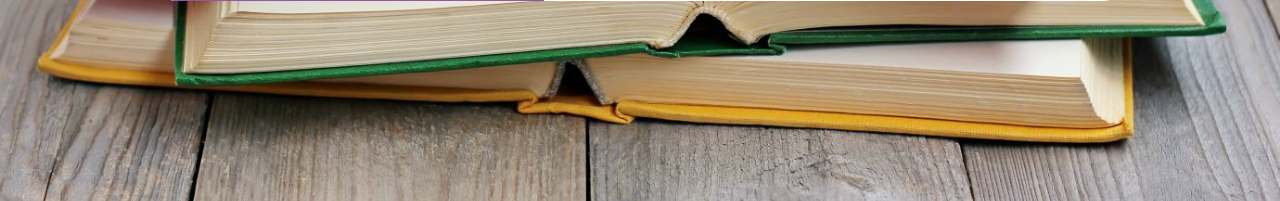
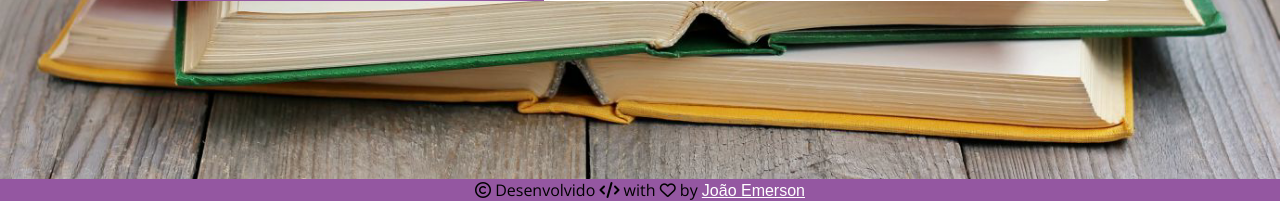
Before and after one commit to joaoemersonufc/Trabalho-Final-B.D, a PHP site: page / in a window 1280 px wide. Shown: the part 599-800 px from the top of the page. Run offline with PHP 8.4, Linux system fonts and the light colour scheme; some libraries are stand-ins or nearby versions.

Commit message:
Pontual changes

```diff
--- a/Biblioteca/css/style.css
+++ b/Biblioteca/css/style.css
@@ -13,6 +13,12 @@ body {
     max-width: 100%;
 }
 
+.page-footer { background-color: #9457A1 !important; }
+.page-footer.footer-login-cad { position: fixed;  width: 100%; bottom: 0;  z-index: -10;  background-color: #9457A1 !important; }
+.page-footer a { color: #000; font: 1rem 'Comfortaa', sans-serif; }
+.page-footer .container h5 { font: 1.6rem 'Comfortaa', sans-serif; }
+.page-footer .container p { font: .9rem 'Comfortaa', sans-serif; }
+.page-footer.footer-painel { background-color: #9457A1 !important; }
 
 
 .container {
--- a/Biblioteca/home.php
+++ b/Biblioteca/home.php
@@ -24,6 +24,7 @@
     <style type="text/css">
     	.title-second {
     		color: #9457A1;
+            border: bold;
 		}
 
 		.title {
@@ -36,7 +37,8 @@
 <div class="container-fluid">
     <div class="row">
         <div class="col-lg-10 mt-3 mx-auto text-center">
-            <h1 class=" title title-second">Painel Administrativo</h1>
+            <br>
+            <h1 class="font-weight-lighter title-second" style="border: bold;">Painel Administrativo</h1>
             <hr>
         </div>
     </div>
--- a/Biblioteca/index.php
+++ b/Biblioteca/index.php
@@ -90,5 +90,12 @@
             </div><!--Segunda coluna-->
         </div><!-- Primeira coluna -->
     </div>
+    <div class="page-footer footer-login-cad">
+            <div class="footer-copyright">
+                <div class="d-flex justify-content-center" style="text-align: center">
+                     <i class="far fa-copyright"></i> Desenvolvido <i class="fas fa-code"></i> with <i class="far    fa-heart"></i> by <a href="https://www.instagram.com/joaoemerson._" style="color: #fff"> João Emerson </a>
+                </div>
+            </div>
+    </div>
 </body>
 </html>
--- a/Biblioteca/livros.php
+++ b/Biblioteca/livros.php
@@ -67,7 +67,7 @@
                 </i> Voltar</a>
         </div>
         <div class="col-xl-12 mt-3 mx-auto actions" style="padding-top: 20px">
-            <h1 class="font-weight-lighter" style="color: #9457A1;border: bold;">Livros</h1>
+            <h1 class="font-weight-lighter title-second" style="border: bold;">Livros</h1>
             <hr>
             <div class="row">
                 <div class="col-lg-6">
```
Also changed, not shown: Biblioteca/css/home.css, Biblioteca/css/livros.css.
